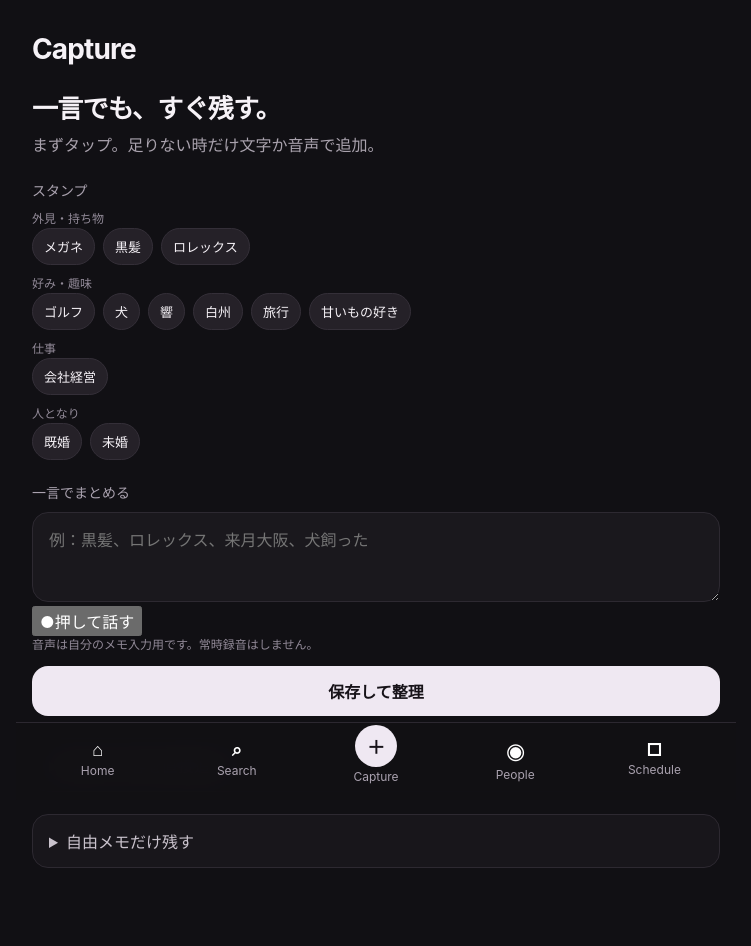
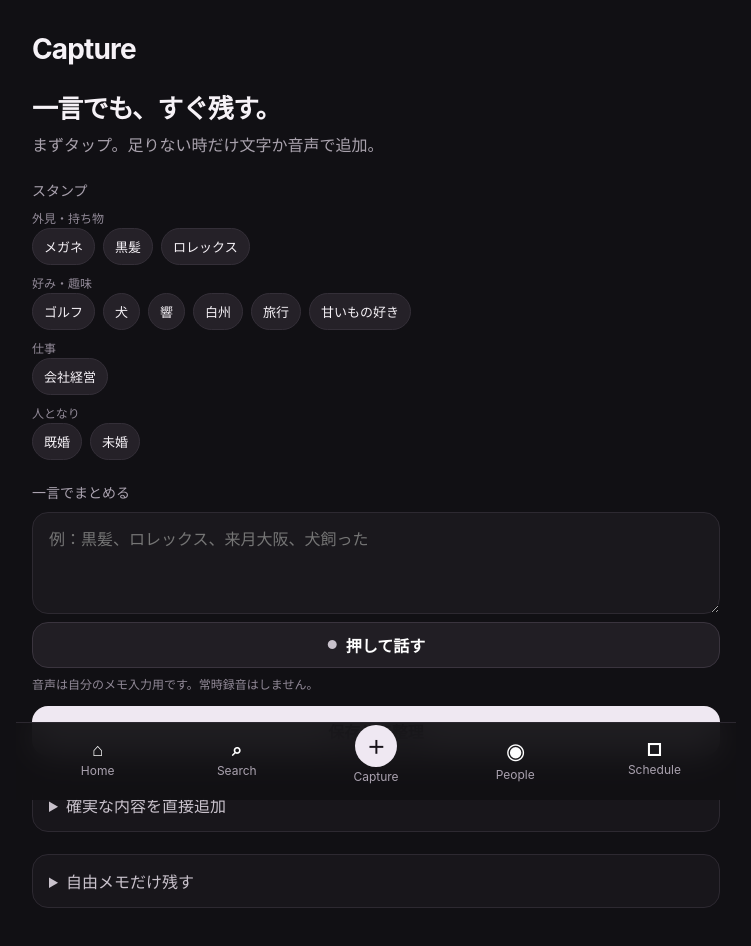
Before and after one commit to karukimori-wq/Velvet, a Next.js app: page /capture in a window 1280 px wide. Shown: the top 946 px of the page, without its empty margins (264-1015 px from the left). Built offline with nearby package versions, Linux system fonts and the light colour scheme.

Commit message:
Style Capture voice input

```diff
--- a/app/globals.css
+++ b/app/globals.css
@@ -70,4 +70,10 @@ button { cursor: pointer; }
 .detailsCard summary { cursor: pointer; color: #c9c2cc; }
 .detailsBody { margin-top: 12px; }
 .importArea { min-height: 320px; resize: vertical; line-height: 1.5; }
+.captureVoiceInput { display: grid; gap: 8px; }
+.captureTextArea { min-height: 92px; resize: vertical; line-height: 1.5; }
+.voiceButton { width: 100%; min-height: 46px; border-radius: 16px; border: 1px solid #3a343e; background: #211e24; color: #fff; font-weight: 700; display: flex; align-items: center; justify-content: center; gap: 8px; }
+.voiceButton span { font-size: 12px; color: #c9c2cc; }
+.voiceButton.recording { border-color: #6a4a52; background: #2c2024; }
+.voiceButton.recording span { color: #ffb6bf; }
 @media (min-width: 700px) { .shell { padding-top: 32px; } }
```
